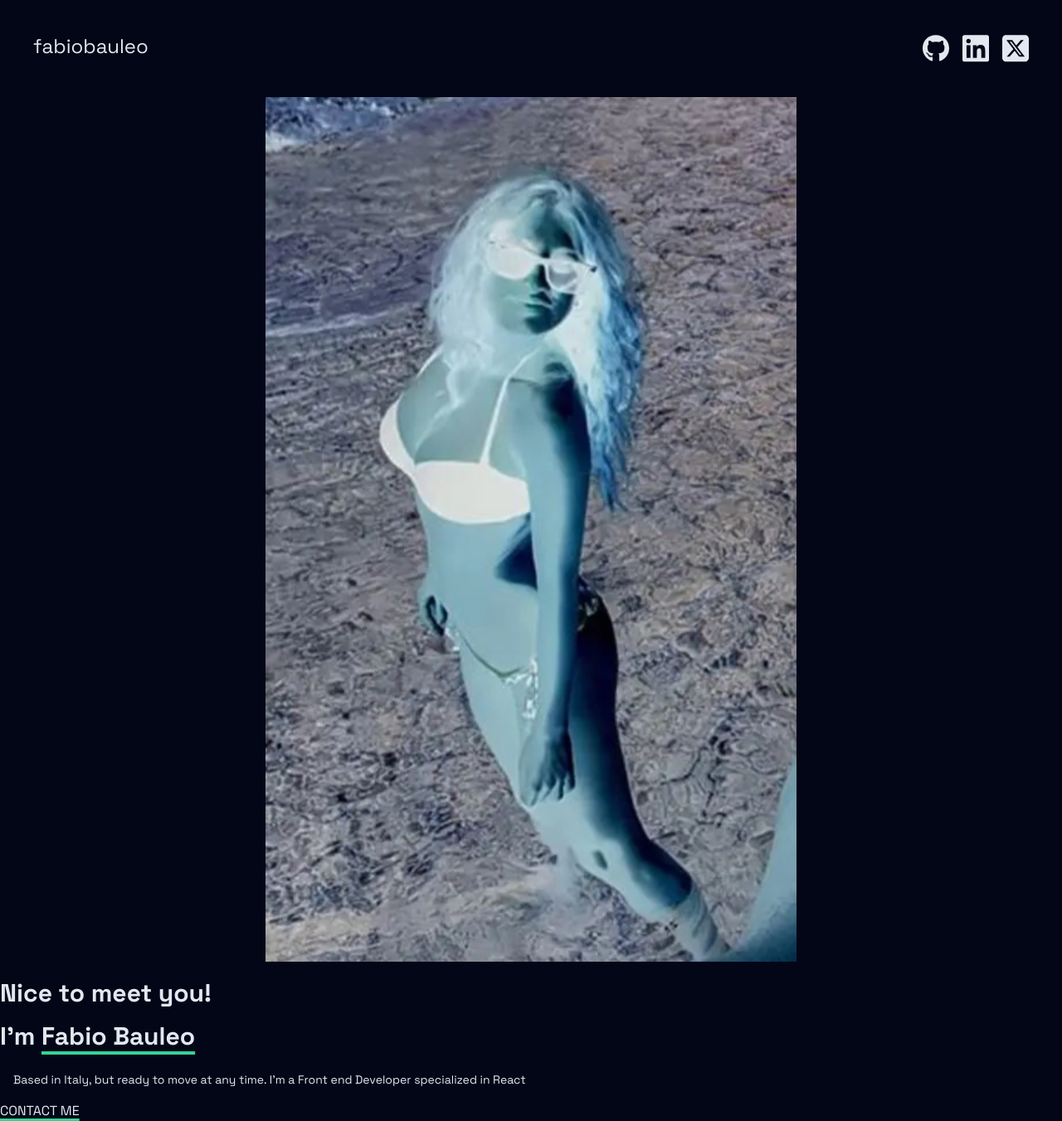
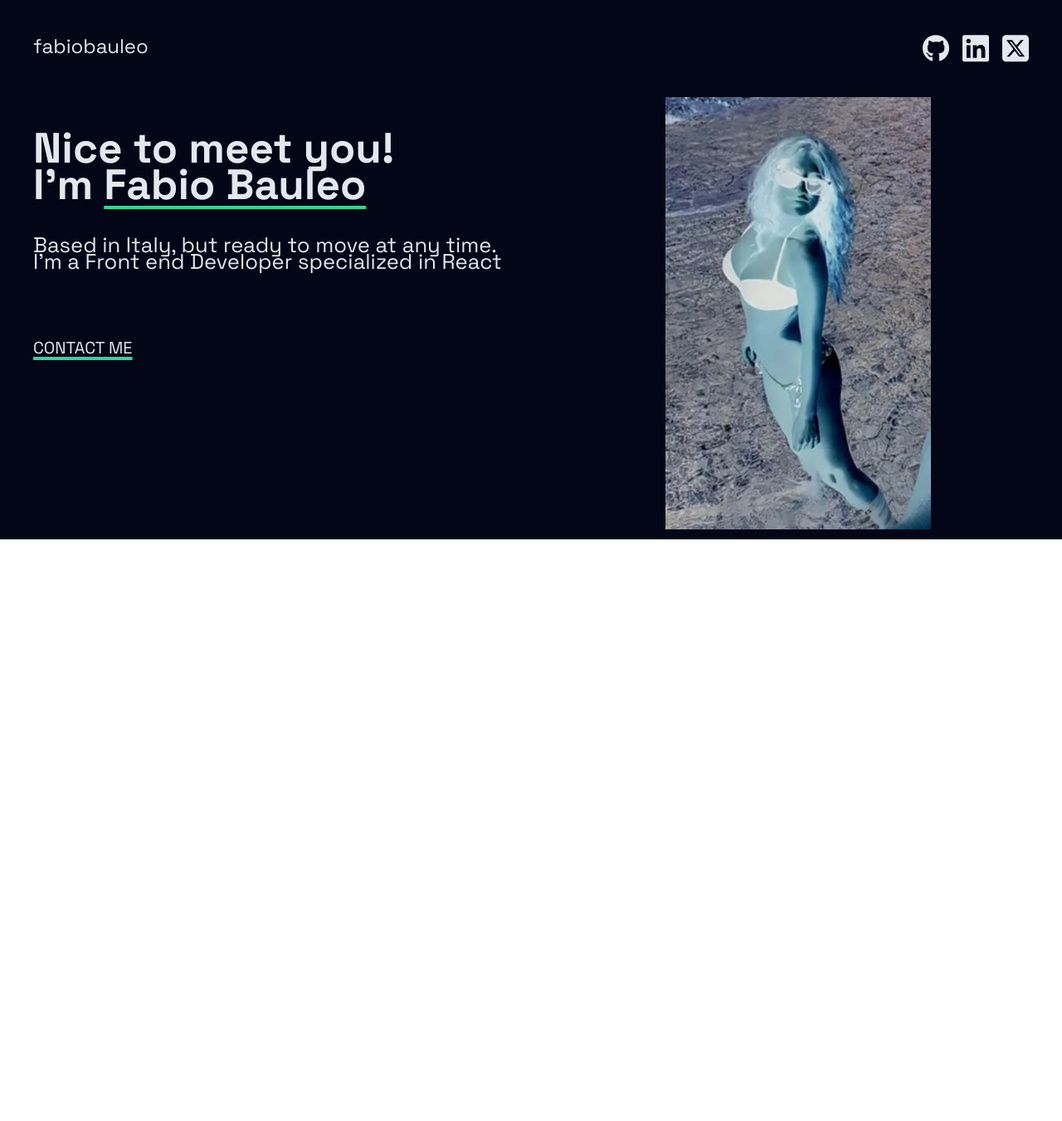
Before and after one commit to FabioDev86/my_new_portfolio, a Next.js app: page / in a window 1280 px wide. Shown: the whole page at 83% size. After the commit the page ends 800 px from the top, so only its background shows below. Built offline with nearby package versions, Linux system fonts and the light colour scheme.

Commit message:
styled Hero section

```diff
--- a/src/components/Hero.jsx
+++ b/src/components/Hero.jsx
@@ -2,18 +2,20 @@ import Image from "next/image";
 
 export default function Hero(){
     return(
-        <div className="sm:text-left">
+        <div className="sm:text-left sm:flex flex-row-reverse">
             <Image
                 src="/hero.png"
                 width={200}
                 height={300}
                 alt="My profile picture"
-                className="mx-auto w-1/2 mb-3"
+                className="mx-auto w-1/2 mb-3 max-w-xs sm: z-0"
             />
-            <h1 className="dark:text-slate-200 text-3xl font-bold py-2 ">Nice to meet you!</h1>
-            <h1 className="dark:text-slate-200 text-3xl font-bold py-2">I'm <span className="underline decoration-emerald-400 underline-offset-8 decoration-4">Fabio Bauleo</span></h1>
-            <p className="dark:text-slate-200 p-4 text-sm">Based in Italy, but ready to move at any time. I'm a Front end Developer specialized in React</p>
-            <button className="dark:text-slate-200 underline decoration-emerald-400 underline-offset-4 decoration-4">CONTACT ME</button>
+            <div className="mt-10">
+                <h1 className="dark:text-slate-200 text-3xl sm:text-[4vw] py-1 font-bold sm:mx-10 z-10">Nice to meet you!</h1>
+                <h1 className="dark:text-slate-200 text-3xl sm:text-[4vw] py-1 font-bold sm:mx-10 z-10">I'm <span className="underline decoration-emerald-400 underline-offset-8 decoration-4">Fabio Bauleo</span></h1>
+                <p className="dark:text-slate-200  text-sm sm:text-[2vw] sm:mx-10 mt-10 z-10">Based in Italy, but ready to move at any time. <br/> I'm a Front end Developer specialized in React</p>
+                <button className="dark:text-slate-200 mt-20 sm:text-xl sm:mx-10 underline decoration-emerald-400 underline-offset-4 decoration-4">CONTACT ME</button>
+            </div>
         </div>
     );
 }
```
